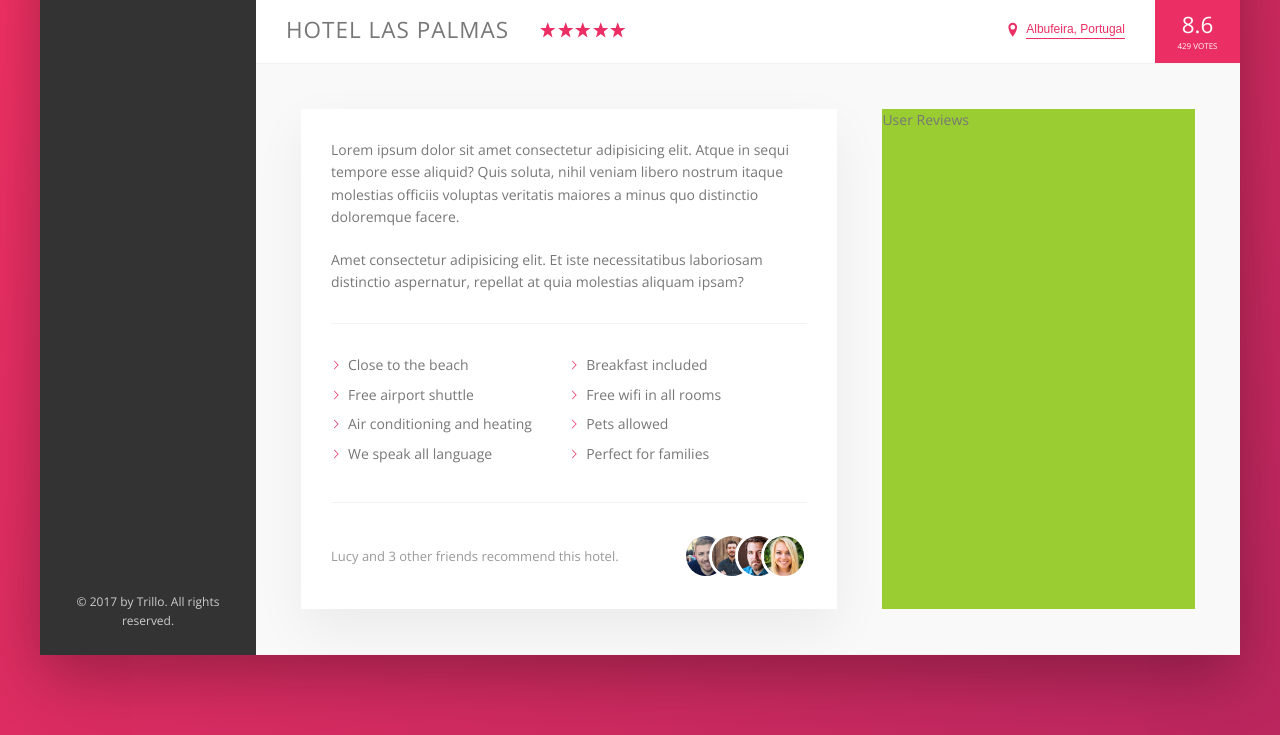
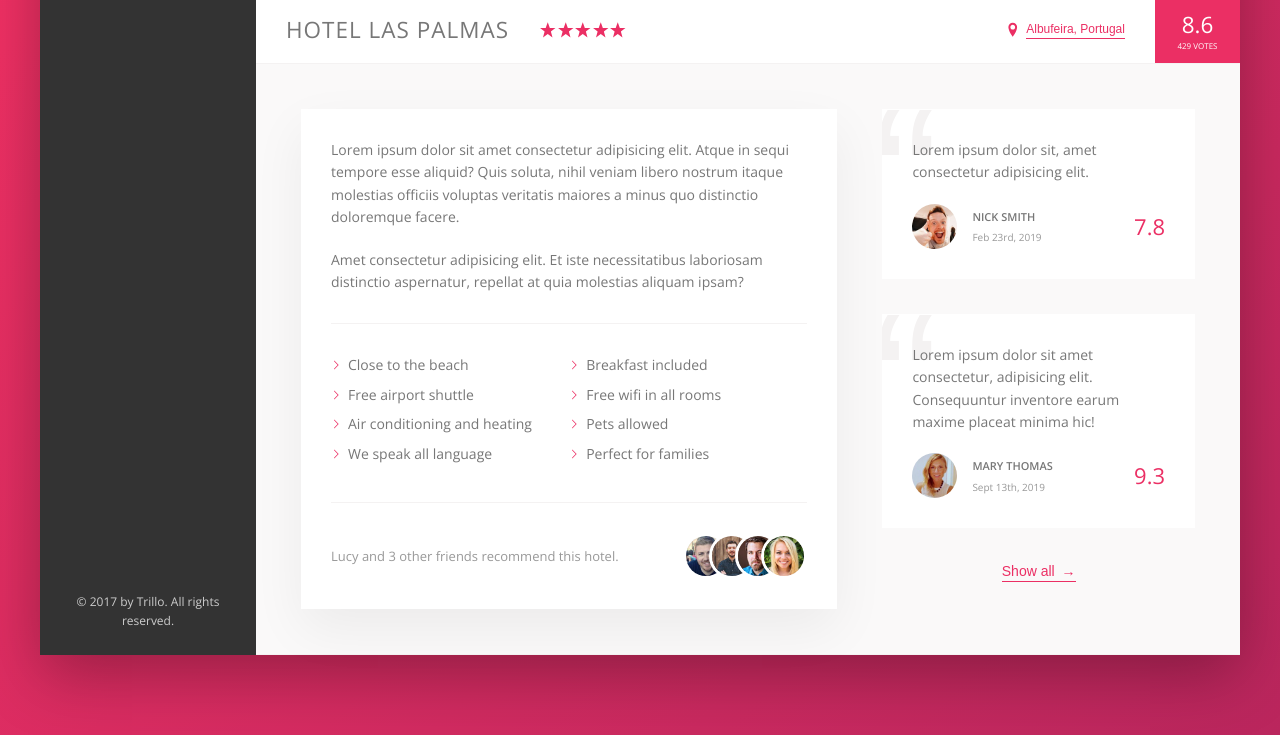
Before and after one commit to idhow/Trillo, a website: page index.html in a window 1280 px wide. Shown: the part 538-1273 px from the top of the page. Drawn offline with nearby package versions, Linux system fonts and the light colour scheme.

Commit message:
user review done

```diff
--- a/index.html
+++ b/index.html
@@ -171,7 +171,35 @@
                 </div>
 
                 <div class="user-reviews">
-                  User Reviews
+                  <figure class="review">
+                    <blockquote class="review__text">
+                      Lorem ipsum dolor sit, amet consectetur adipisicing elit.
+                    </blockquote>
+                    <figcaption class="review__user">
+                      <img src="img/user-1.jpg" alt="User 1" class="review__photo">
+                      <div class="review__user-box">
+                        <p class="review__user-name">Nick Smith</p>
+                        <p class="review__user-date">Feb 23rd, 2019</p>
+                      </div>
+                      <div class="review__rating">7.8</div>
+                    </figcaption>
+                  </figure>
+
+                  <figure class="review">
+                    <blockquote class="review__text">
+                      Lorem ipsum dolor sit amet consectetur, adipisicing elit. Consequuntur inventore earum maxime placeat minima hic!
+                    </blockquote>
+                    <figcaption class="review__user">
+                      <img src="img/user-2.jpg" alt="User 2" class="review__photo">
+                      <div class="review__user-box">
+                        <p class="review__user-name">Mary Thomas</p>
+                        <p class="review__user-date">Sept 13th, 2019</p>
+                      </div>
+                      <div class="review__rating">9.3</div>
+                    </figcaption>
+                  </figure>
+
+                  <button class="btn-inline">Show all <span>&rarr;</span></button>
                 </div>
               </div>
 
--- a/sass/_component.scss
+++ b/sass/_component.scss
@@ -275,14 +275,22 @@
   cursor: pointer;
   transition: all .2s;
 
+  & span {
+    margin-left: 3px;
+    transition: margin-left .2s;
+  }
+
   &:hover {
     color: var(--color-grey-dark-1);
+
+    span {
+      margin-left: 8px;
+    }
   }
 
   &:focus {
     outline: none;
     animation: pulsate 1s infinite;
-
   }
 }
 
@@ -370,7 +378,69 @@
 
     &:not(:last-child) {
       margin-right: -2rem;
-
     }
   }
 }
+
+// REVIEWS
+.review {
+  background-color: #fff;
+  box-shadow: var(--shadpw-light);
+  padding: 3rem;
+  margin-bottom: 3.5rem;
+
+  position: relative;
+  overflow: hidden;
+
+  &__text {
+    margin-bottom: 2rem;
+    z-index: 10;
+    position: relative;
+  }
+
+  &__user {
+    display: flex;
+    align-items: center;
+  }
+
+  &__photo {
+    height: 4.5rem;
+    width: 4.5rem;
+    border-radius: 50%;
+    margin-right: 1.5rem;
+  }
+
+  &__user-box {
+    margin-right: auto;
+  }
+
+  &__user-name {
+    font-size: 1.1rem;
+    font-weight: 600;
+    text-transform: uppercase;
+    margin-bottom: .4rem;
+  }
+
+  &__user-date {
+    font-size: 1rem;
+    color: var(--color-grey-dark-3);
+  }
+
+  &__rating {
+    font-size: 2.2rem;
+    color: var(--color-primary);
+    font-weight: 300;
+  }
+
+  &::before {
+    content: "\201C";
+    position: absolute;
+    top: -3rem;
+    left: -1rem;
+    line-height: 1;
+    font-size: 20rem;
+    color: var(--color-grey-light-2);
+    font-family: sans-serif;
+    z-index: 1;
+  }
+}
--- a/sass/_layout.scss
+++ b/sass/_layout.scss
@@ -54,6 +54,9 @@
 }
 
 .user-reviews {
-  background-color: yellowgreen;
   flex: 1;
+
+  display: flex;
+  flex-direction: column;
+  align-items: center;
 }
```
Also changed, not shown: css/style.css.
